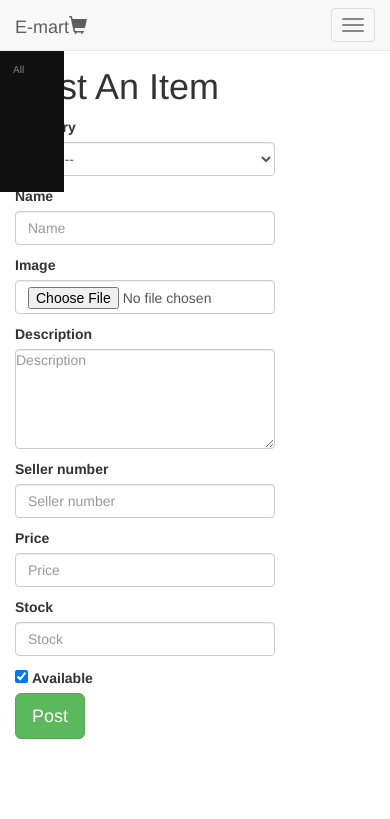
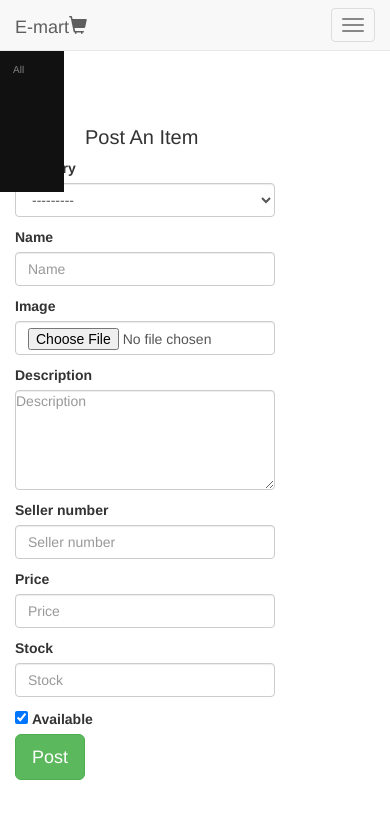
Before and after one commit to vincentmuya/ecommerce, a Django app: page /new/item in a window 390 px wide. Shown: the top 819 px of the page. Run offline with Django 3.2, Linux system fonts and the light colour scheme; the visitor is signed in with stand-in values (Sample User, id 1); data that the repository does not hold is empty; some libraries are stand-ins or nearby versions; some web fonts are replaced.

Commit message:
styled and added media query in cart details and new item templates

```diff
--- a/app/templates/new_item.html
+++ b/app/templates/new_item.html
@@ -48,6 +48,15 @@ textarea.form-control {
     height: 100px;
     padding: 0px;
 }
+@media screen and (max-width:650px){
+  body{
+    margin-top: 20%;
+  }
+  h1{
+    font-size: 20px;
+    padding-left: 70px;
+  }
+}
 </style>
 {% endblock %}
 {% block scripts %} {{block.super}}
```
Also changed, not shown: cart/templates/detail.html (+11 -0 lines).
